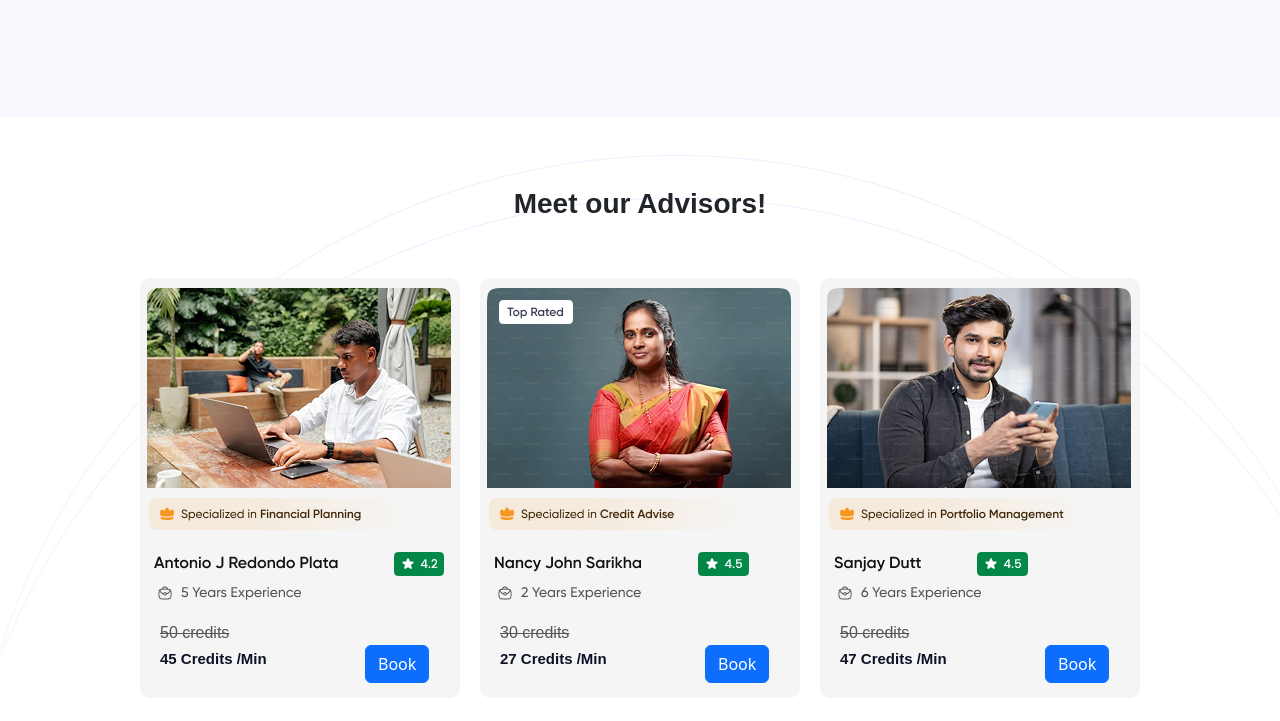
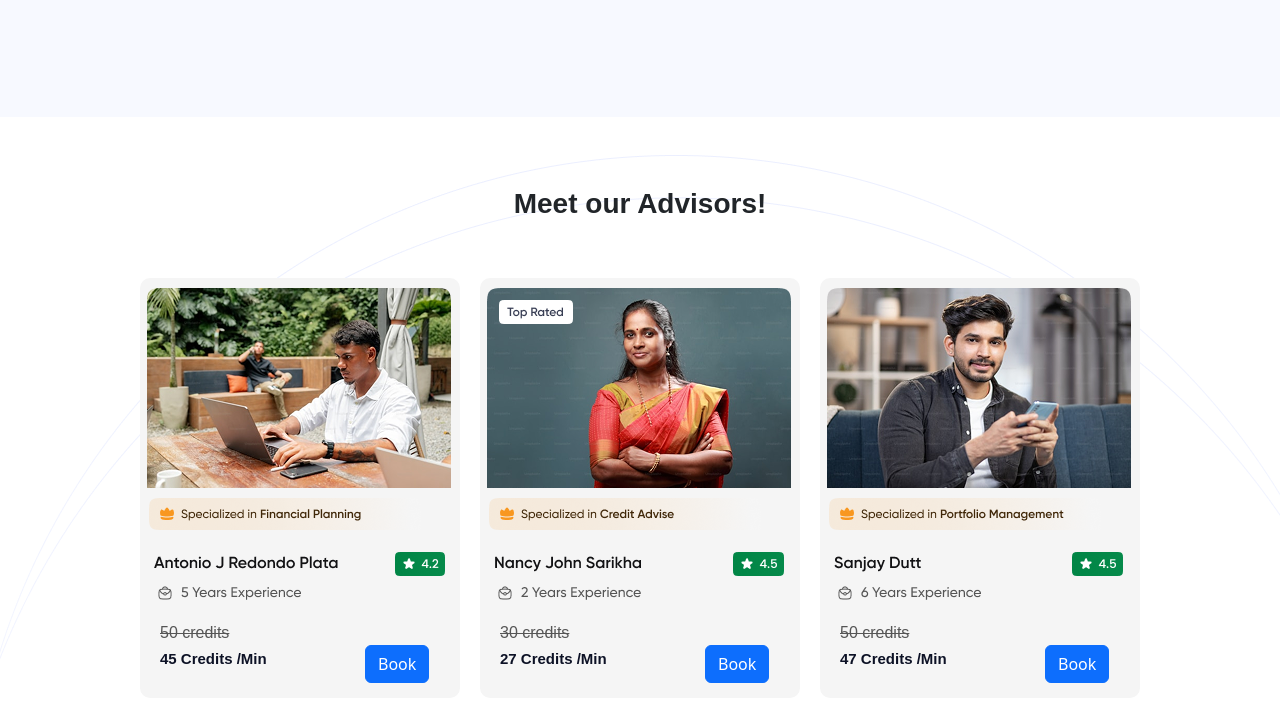
Before and after one commit to suriyaprakash-89/CrayonD_P1, a plain HTML site: page index.html in a window 1280 px wide. Shown: the part 2212-2933 px from the top of the page. Drawn offline with nearby package versions, Linux system fonts and the light colour scheme; a web font is replaced by a local one.

Commit message:
modified rating position

```diff
--- a/index.html
+++ b/index.html
@@ -234,7 +234,7 @@
               <div class="advname">
                 <img src="./imgs/adv1name.png" alt="adv1naem">
               </div>
-              <div class="advrateing">
+              <div id="rt1" class="advrateing">
                 <img src="./imgs/adv1rat.png" alt="adv1rate">
               </div>
             </div>
@@ -258,7 +258,7 @@
               <div class="advname">
                 <img src="./imgs/adv2name.png" alt="adv2name">
               </div>
-              <div class="advrateing">
+              <div id="rt2" class="advrateing">
                 <img src="./imgs/adv2rat.png" alt="adv2rate">
               </div>
             </div>
@@ -282,7 +282,7 @@
               <div class="advname">
                 <img src="./imgs/adv3name.png" alt="adv3name">
               </div>
-              <div class="advrateing">
+              <div id="rt3" class="advrateing">
                 <img src="./imgs/adv3rat.png" alt="adv3rate">
               </div>
             </div>
--- a/style.css
+++ b/style.css
@@ -223,3 +223,12 @@
   justify-content: center;
    align-items: center
 }
+#rt3{
+  padding-left: 95px;
+}
+#rt1{
+  padding-left: 1px;
+}
+#rt2{
+  padding-left: 35px;
+}
```
